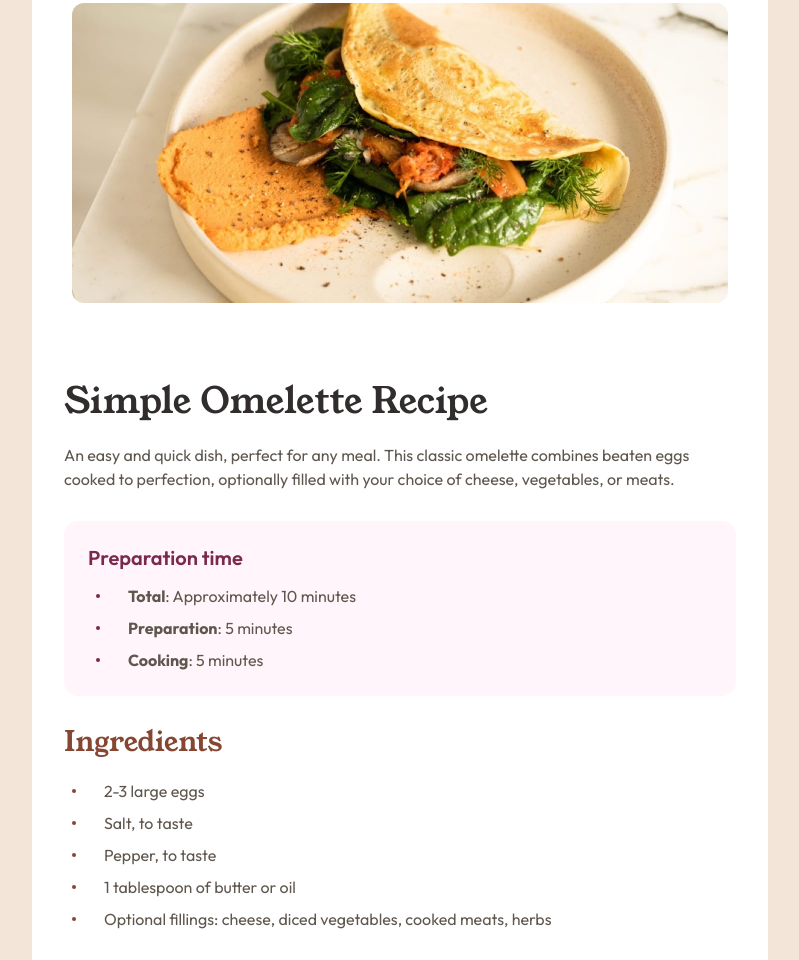
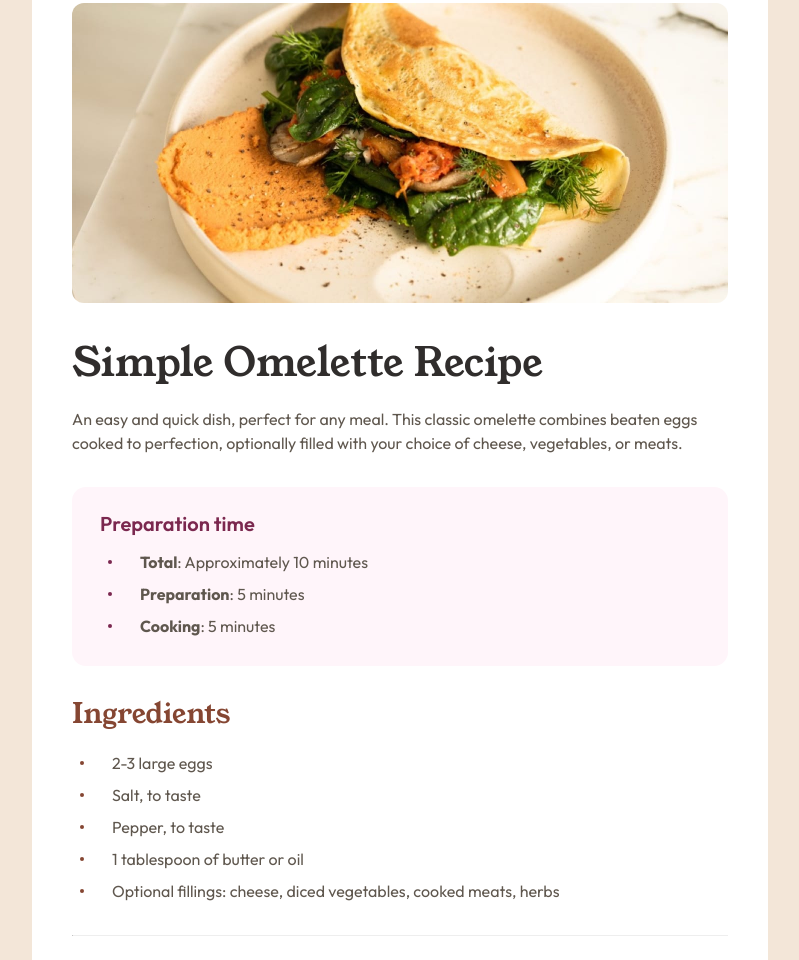
Before and after one commit to GracilianoOG/fem-recipe-page, a website built with Vite: page index.html in a window 1280 px wide. Shown: the part 160-1120 px from the top of the page, without its empty margins (240-1039 px from the left). Built offline with nearby package versions, Linux system fonts and the light colour scheme.

Commit message:
Change content placement on bigger screens

```diff
--- a/src/styles/components/_preparation.scss
+++ b/src/styles/components/_preparation.scss
@@ -38,4 +38,9 @@
   &__time {
     line-height: 1.5;
   }
+
+  @media screen and (min-width: 768px) {
+    margin-bottom: 34px;
+    padding: 24px 28px 28px;
+  }
 }
--- a/src/styles/components/_recipe.scss
+++ b/src/styles/components/_recipe.scss
@@ -33,11 +33,26 @@
     border-radius: 24px;
 
     &__hero {
+      margin-bottom: 0;
       padding: 40px;
     }
 
     &__banner {
       border-radius: 12px;
     }
+
+    &__content {
+      padding: 0 40px 32px;
+    }
+
+    &__name {
+      font-size: 2.5rem;
+    }
+
+    &__description {
+      font-size: 1rem;
+      line-height: 1.5;
+      margin-bottom: 32px;
+    }
   }
 }
```
